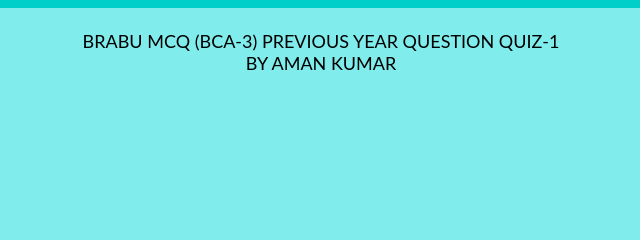
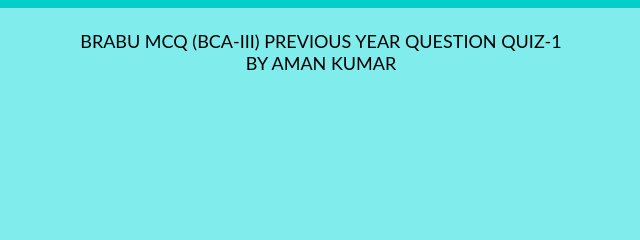
Before and after one commit to amankr97531/QB-Quiz-Part-1, a plain HTML site: page index.html in a window 1280 px wide. Shown: the top 240 px of the page, 319-959 px from the left. Drawn offline with Linux system fonts and the light colour scheme.

Commit message:
Update index.html

```diff
--- a/index.html
+++ b/index.html
@@ -40,7 +40,7 @@
 </head>
 <body bgcolor="#00cec9">
     <div class="wrapper2"><CENTER></br>
-	BRABU MCQ (BCA-3) PREVIOUS YEAR QUESTION QUIZ-1</BR>
+	BRABU MCQ (BCA-III) PREVIOUS YEAR QUESTION QUIZ-1</BR>
 	BY AMAN KUMAR</CENTER></br>
 	<font color="red">
 	<MARQUEE>There are 20 questions in this quiz. Each question carries 1 mark.</marquee></font>
```
